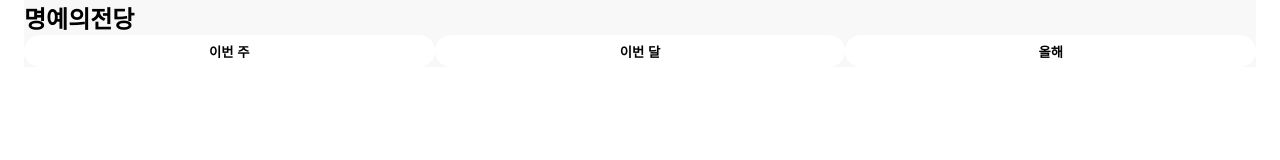
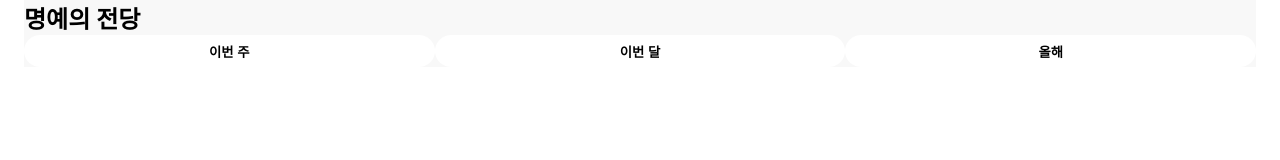
Before and after one commit to Team-Safey/Safey-Web, a React (Create React App) app: page /ranking in a window 1280 px wide. Shown: the top 160 px of the page. Built offline with nearby package versions, Linux system fonts and the light colour scheme.

Commit message:
명예의 전당

```diff
--- a/src/Page/Ranking.js
+++ b/src/Page/Ranking.js
@@ -8,7 +8,7 @@ export default function Ranking() {
   const [select, setSelect] = useState("");
   return (
     <Gray>
-      <Myeongye>명예의전당</Myeongye>
+      <Myeongye>명예의 전당</Myeongye>
       <Date>
         <Week
           isSelect={select === "이번 주" && true}
@@ -32,6 +32,7 @@ export default function Ranking() {
           }}
         />
       </Date>
+
     </Gray>
   );
 }
```
